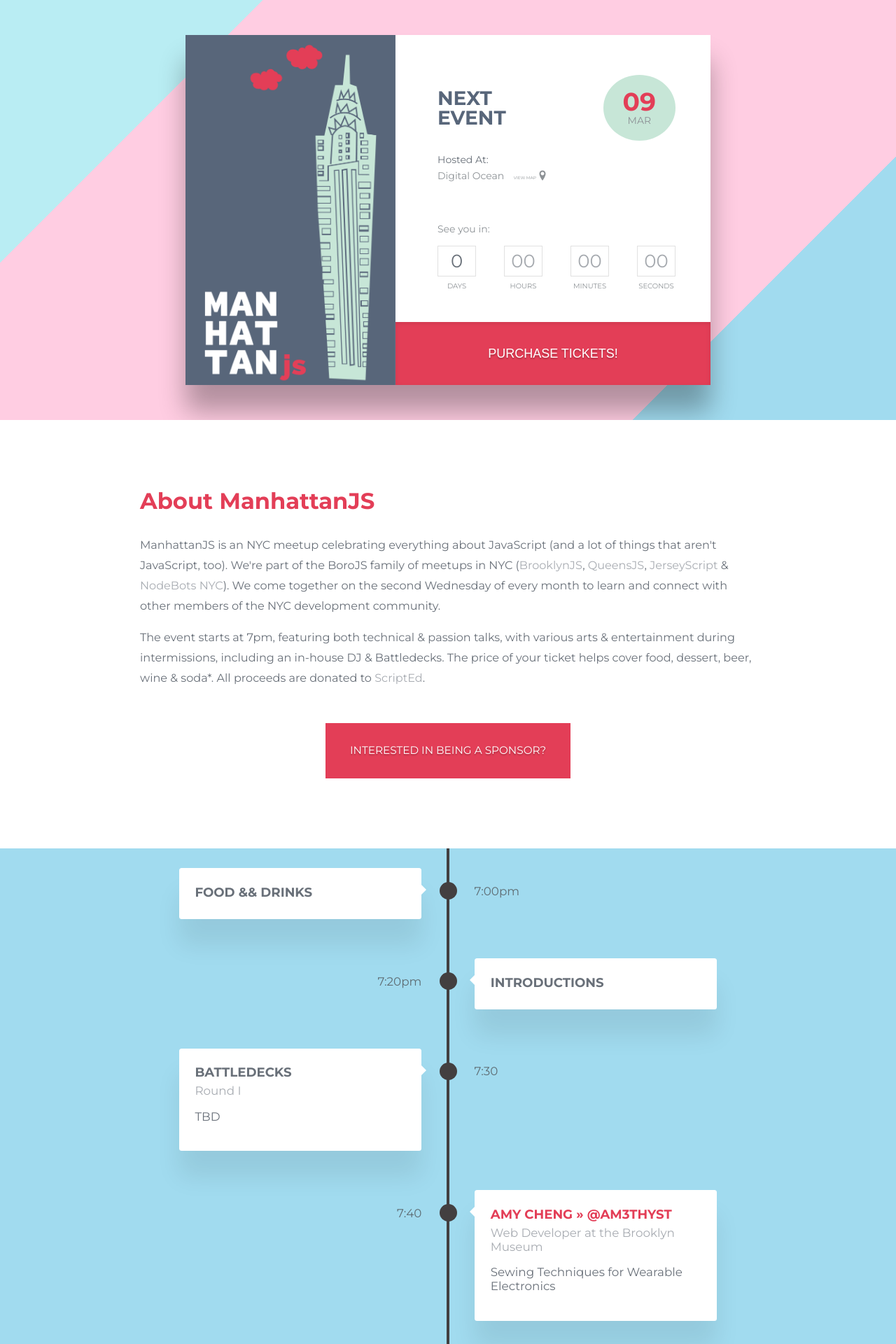
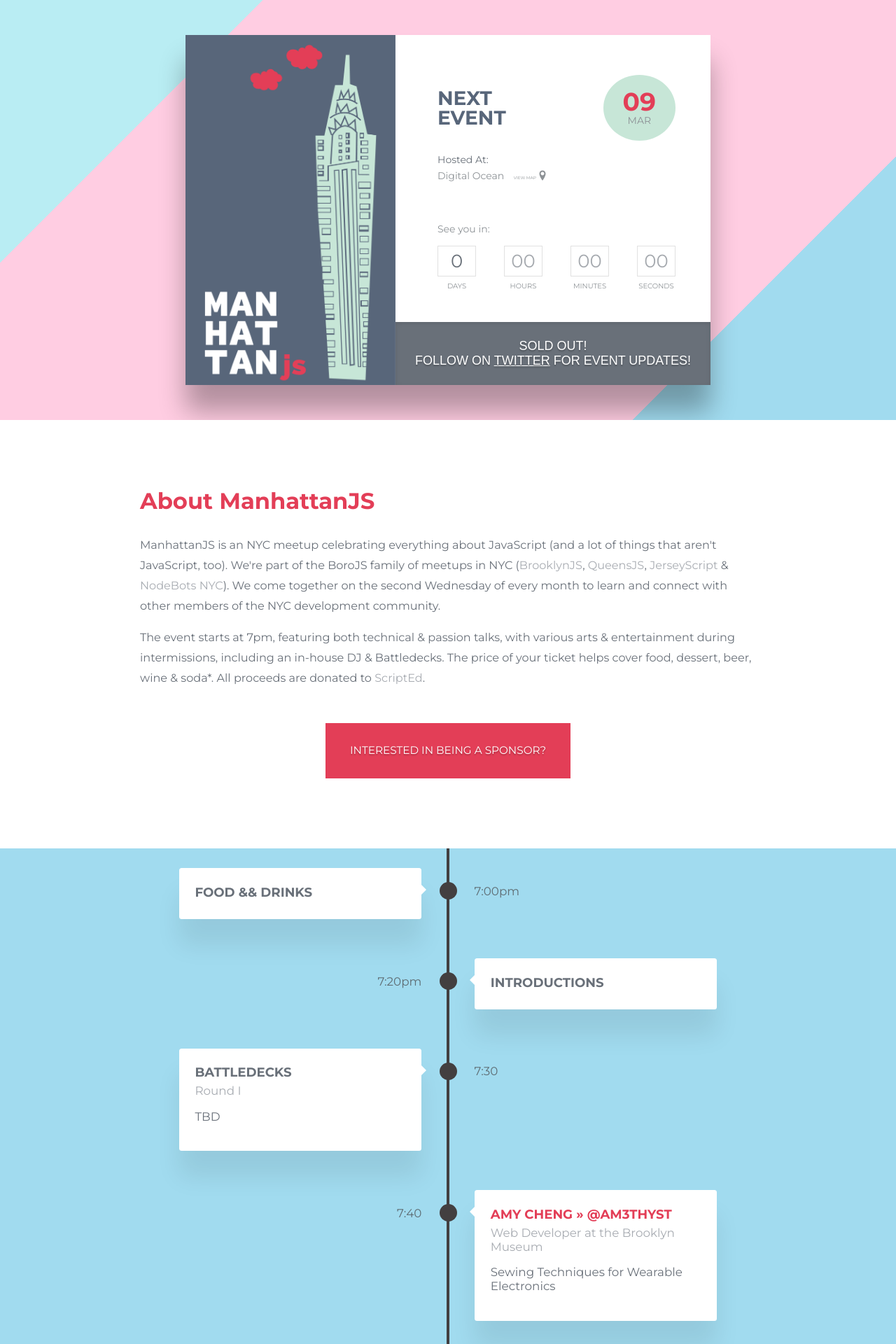
Before and after one commit to manhattanjs/manhattanjs.github.io, a Jekyll site: the page built from index.html, in a window 1280 px wide. Shown: the top 1920 px of the page at 70% size. Built offline with Jekyll 4.4.1, drawn with Linux system fonts in a browser that asks for light colours; comment, search, counter and statistics services are not loaded.

Commit message:
march 2016 sold out

```diff
--- a/_includes/sold-out.html
+++ b/_includes/sold-out.html
@@ -8,5 +8,6 @@
 -->
 <button class="disabled" type="button">
   Sold Out!<br />
-  <span class="sold-out-copy"><a href="https://twitter.com/manhattan_js" target="_blank">Follow us on Twitter</a> for news about future events.</span>
+  Follow on <a href="https://twitter.com/manhattan_js" target="_blank" class="white underline">Twitter</a> for event updates!
+  <!--<span class="sold-out-copy"><a href="https://twitter.com/manhattan_js" target="_blank">Follow us on Twitter</a> for news about future events.</span>-->
 </button>
--- a/_sass/_next-event.scss
+++ b/_sass/_next-event.scss
@@ -1,4 +1,12 @@
 @import "variables";
+
+.white {
+  color: white;
+}
+
+.underline {
+  text-decoration: underline;
+}
 
 .external-link {
   color: $red;
--- a/index.html
+++ b/index.html
@@ -36,7 +36,7 @@
           </ul>
         </div>
       </div>
-      {% include tickets-available.html %}
+      {% include sold-out.html %}
     </div>
   </div>
 </div>
```
